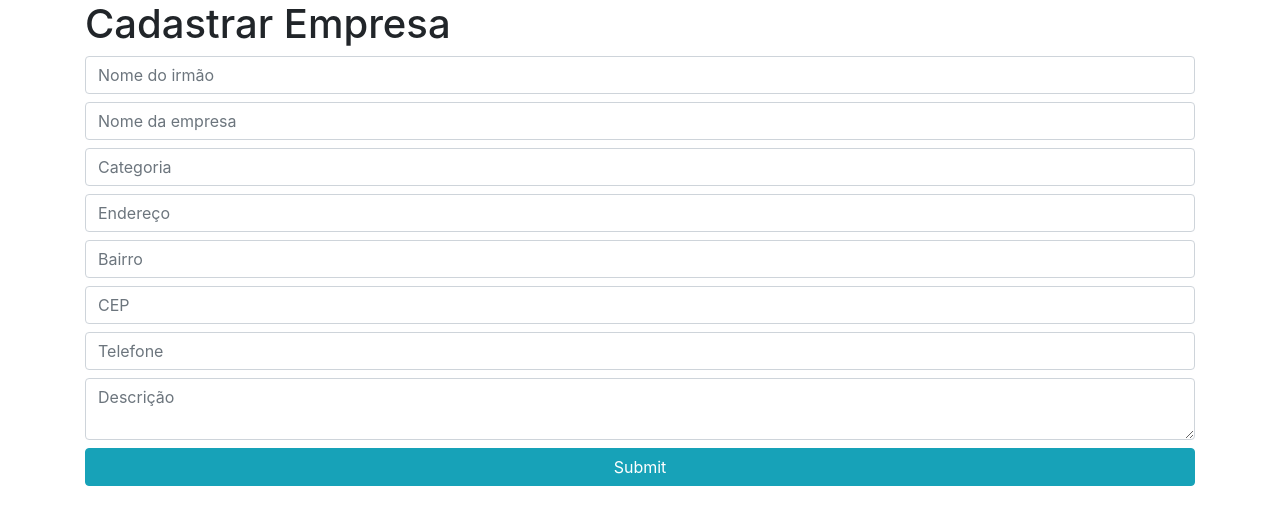
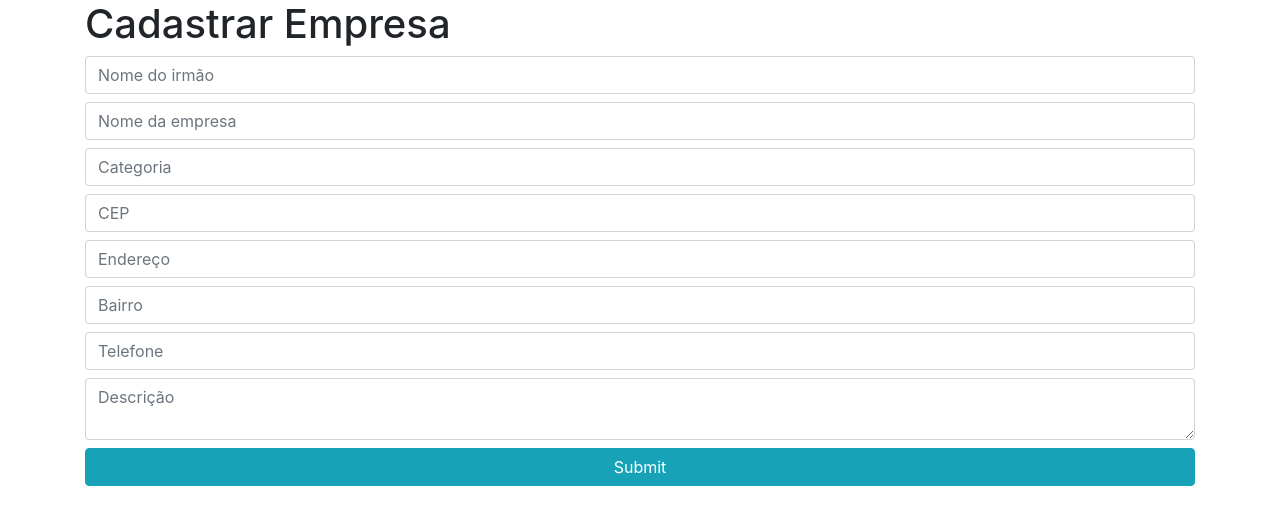
Before and after one commit to eltonsantos/divulgacao-empresas-canaa, a React (Create React App) app: page /cadastro in a window 1280 px wide. Shown: the top 524 px of the page. Built offline with nearby package versions, Linux system fonts and the light colour scheme.

Commit message:
Trying persist in localstorage

```diff
--- a/src/components/CadastroEmpresa/index.jsx
+++ b/src/components/CadastroEmpresa/index.jsx
@@ -2,36 +2,144 @@ import React, { useState } from 'react';
 
 function CadastroEmpresa() {
 
+  const [id, setId] = useState('');
   const [nome, setNome] = useState('');
-  const [empresa, setempresa] = useState('');
+  const [empresa, setEmpresa] = useState('');
   const [categoria, setCategoria] = useState('');
   const [endereco, setEndereco] = useState('');
   const [bairro, setBairro] = useState('');
   const [cep, setCep] = useState('');
   const [telefone, setTelefone] = useState('');
   const [descricao, setDescricao] = useState('');
+  const [error, setError] = useState('');
+  const [lista, setLista] = useState([]);
 
   const adicionar = (e) => {
+    e.preventDefault();
+
+    // Validações simples
+    if(!nome.trim()){
+      setError('Campo nome está vazio');
+    } else if(!empresa.trim()){
+      setError('Campo empresa está vazio');
+    } else if(!categoria.trim()){
+      setError('Campo categoria está vazio');
+    } else if(!cep.trim()){
+      setError('Campo cep está vazio');
+    } else if(!endereco.trim()){
+      setError('Campo endereco está vazio');
+    } else if(!bairro.trim()){
+      setError('Campo bairro está vazio');
+    } else if(!telefone.trim()){
+      setError('Campo telefone está vazio');
+    }
+
+    const list = {
+      nome,
+      empresa,
+      categoria,
+      cep,
+      endereco,
+      bairro,
+      telefone,
+      descricao
+    }
+
+    try {
+      const data = JSON.parse(localStorage.getItem(list));
+
+      localStorage.setItem('lista', JSON.stringify(data));
+
+      console.log('cadastra');
+
+    } catch (e) {
+      console.log(e);
+      setError('Erro ao cadastrar');
+    }
 
   }
+
+  const apagar = (id) => {}
+
+  const editar = (id) => {}
 
   return (
     <div>
       <h1>Cadastrar Empresa</h1>
 
       <form onSubmit={adicionar} className="form-group">
-        <input className="form-control" type="text" placeholder="Nome do irmão" value={nome} />
-        <input className="form-control mt-2" type="text" placeholder="Nome da empresa" value={empresa} />
-        <input className="form-control mt-2" type="text" placeholder="Categoria" value={categoria} />
-        <input className="form-control mt-2" type="text" placeholder="Endereço" value={endereco} />
-        <input className="form-control mt-2" type="text" placeholder="Bairro" value={bairro} />
-        <input className="form-control mt-2" type="text" placeholder="CEP" value={cep} />
-        <input className="form-control mt-2" type="text" placeholder="Telefone" value={telefone} />
-        <textarea className="form-control mt-2" type="text" placeholder="Descrição" value={descricao}></textarea>
+        <input
+          className="form-control"
+          type="text"
+          placeholder="Nome do irmão"
+          value={nome}
+          onChange={(e) => {setNome(e.target.value)}}
+        />
+        <input
+          className="form-control mt-2"
+          type="text"
+          placeholder="Nome da empresa"
+          value={empresa}
+          onChange={(e) => {setEmpresa(e.target.value)}}
+        />
+        <input
+          className="form-control mt-2"
+          type="text"
+          placeholder="Categoria"
+          value={categoria}
+          onChange={(e) => {setCategoria(e.target.value)}}
+        />
+        <input
+          className="form-control mt-2"
+          type="text"
+          placeholder="CEP"
+          value={cep} onChange={(e) => {setCep(e.target.value)}}
+        />
+        <input
+          className="form-control mt-2"
+          type="text"
+          placeholder="Endereço"
+          value={endereco}
+          onChange={(e) => {setEndereco(e.target.value)}}
+        />
+        <input
+          className="form-control mt-2"
+          type="text"
+          placeholder="Bairro"
+          value={bairro}
+          onChange={(e) => {setBairro(e.target.value)}}
+        />
+        <input
+          className="form-control mt-2"
+          type="text"
+          placeholder="Telefone"
+          value={telefone}
+          onChange={(e) => {setTelefone(e.target.value)}}
+        />
+        <textarea
+          className="form-control mt-2"
+          type="text"
+          placeholder="Descrição"
+          value={descricao}
+          onChange={(e) => {setDescricao(e.target.value)}}
+        >
+        </textarea>
 
         <input className="btn btn-info btn-block mt-2" type="submit" />
 
       </form>
+      {
+        error ?
+        (
+          <div className="alert alert-danger">
+            {error}
+          </div>
+        )
+        :
+        (
+          <span></span>
+        )
+      }
 
     </div>
   );
--- a/src/components/ListaEmpresas/index.jsx
+++ b/src/components/ListaEmpresas/index.jsx
@@ -1,11 +1,39 @@
-import React from 'react'
+import React, { useState, useEffect } from 'react'
 
 function ListaEmpresas() {
+
+  const [lista, setLista] = useState([]);
+
+  useEffect(() => {
+    const getLista = () => {
+
+    }
+    getLista();
+  }, []);
+
   return (
-    <div>
+    <>
       <h1>Lista de empresas</h1>
-    </div>
-  )
+      <div className="row">
+        <div className="col">
+          <ul  className="list-group">
+            {
+              lista.length !== 0 ?
+              (
+                <li className="list-group-item">
+                  <button className="btn btn-info float-right">Detalhes</button>
+                </li>
+              )
+              :
+              (
+                <span>Não há empresa cadastrada.</span>
+              )
+            }
+          </ul>
+        </div>
+      </div>
+    </>
+  );
 }
 
 export default ListaEmpresas
```
